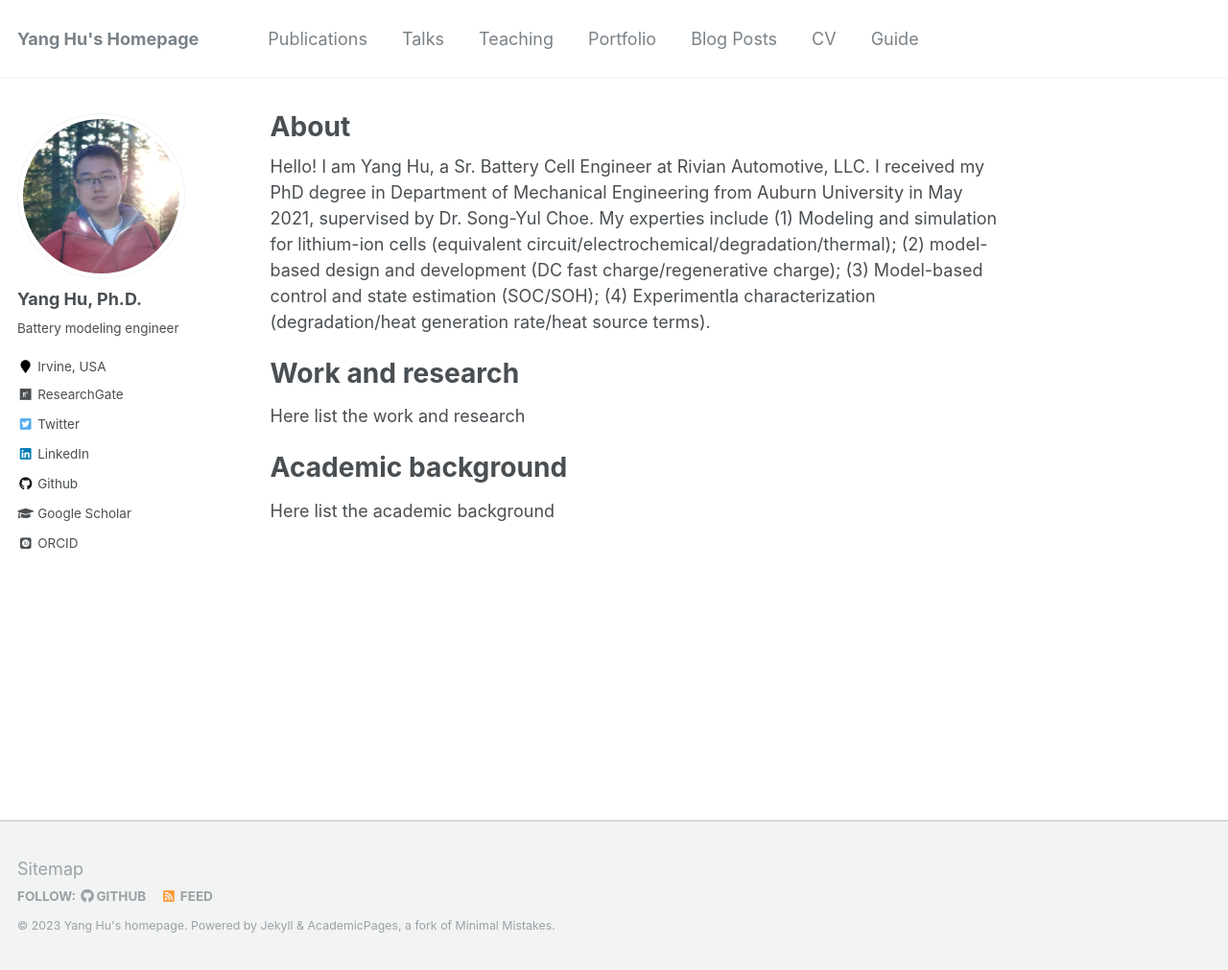
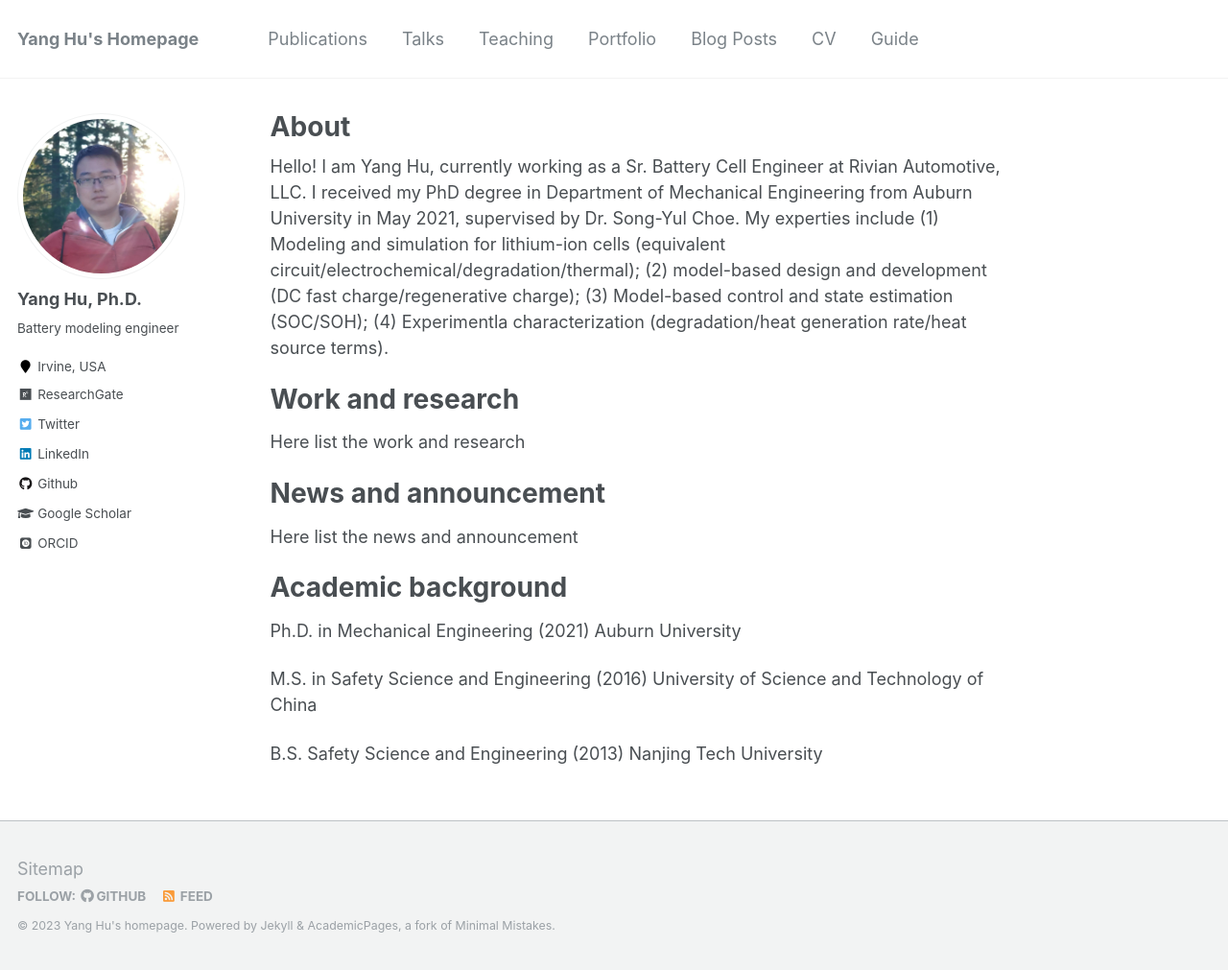
Before and after one commit to hy611/hy611.github.io, a Jekyll site: the page built from _pages/about.md, in a window 1280 px wide and 1011 px high. Shown: the whole window at 96% size. Built offline with Jekyll 4.4.1, drawn with Linux system fonts in a browser that asks for light colours; some web fonts are replaced.

Commit message:
modify about, modify navi bar

```diff
--- a/_config.yml
+++ b/_config.yml
@@ -244,6 +244,15 @@ defaults:
       layout: talk
       author_profile: true
       share: true
+  # _research
+  - scope:
+      path: ""
+      type: research
+    values:
+      layout: single
+      author_profile: true
+      share: true
+      comment: true
 
 # Sass/SCSS
 sass:
--- a/_pages/about.md
+++ b/_pages/about.md
@@ -8,12 +8,23 @@ redirect_from:
   - /about.html
 ---
 
-Hello! I am Yang Hu, a Sr. Battery Cell Engineer at Rivian Automotive, LLC. I received my PhD degree in Department of Mechanical Engineering from Auburn University in May 2021, supervised by Dr. Song-Yul Choe. My experties include (1) Modeling and simulation for lithium-ion cells (equivalent circuit/electrochemical/degradation/thermal); (2) model-based design and development (DC fast charge/regenerative charge); (3) Model-based control and state estimation (SOC/SOH); (4) Experimentla characterization (degradation/heat generation rate/heat source terms).
+Hello! I am Yang Hu, currently working as a Sr. Battery Cell Engineer at Rivian Automotive, LLC. I received my PhD degree in Department of Mechanical Engineering from Auburn University in May 2021, supervised by Dr. Song-Yul Choe. My experties include (1) Modeling and simulation for lithium-ion cells (equivalent circuit/electrochemical/degradation/thermal); (2) model-based design and development (DC fast charge/regenerative charge); (3) Model-based control and state estimation (SOC/SOH); (4) Experimentla characterization (degradation/heat generation rate/heat source terms).
 
 Work and research
 ======
 Here list the work and research
 
+News and announcement
+======
+Here list the news and announcement
+
 Academic background
 ======
-Here list the academic background
+Ph.D. in Mechanical Engineering (2021)
+Auburn University
+
+M.S. in Safety Science and Engineering (2016)
+University of Science and Technology of China
+
+B.S. Safety Science and Engineering (2013)
+Nanjing Tech University
```
Also changed, not shown: _research/research-1.md (added, +7 -0 lines).
